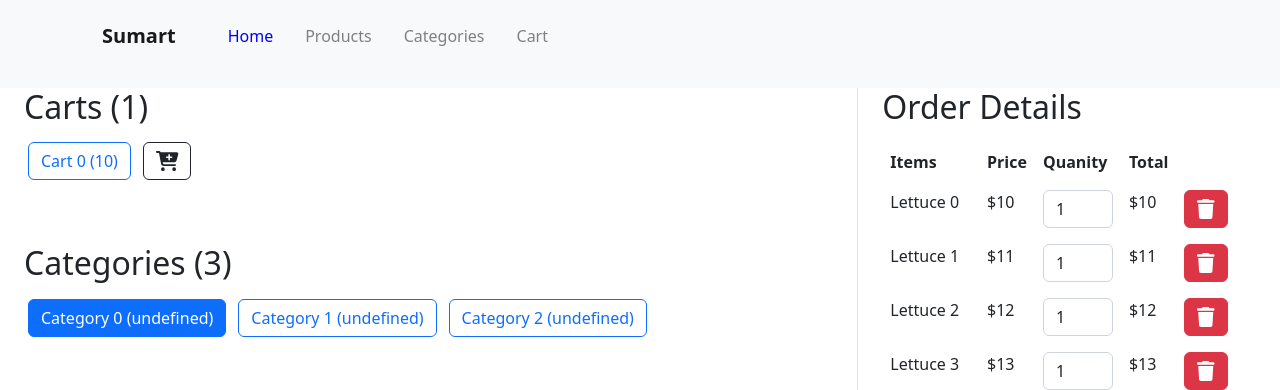
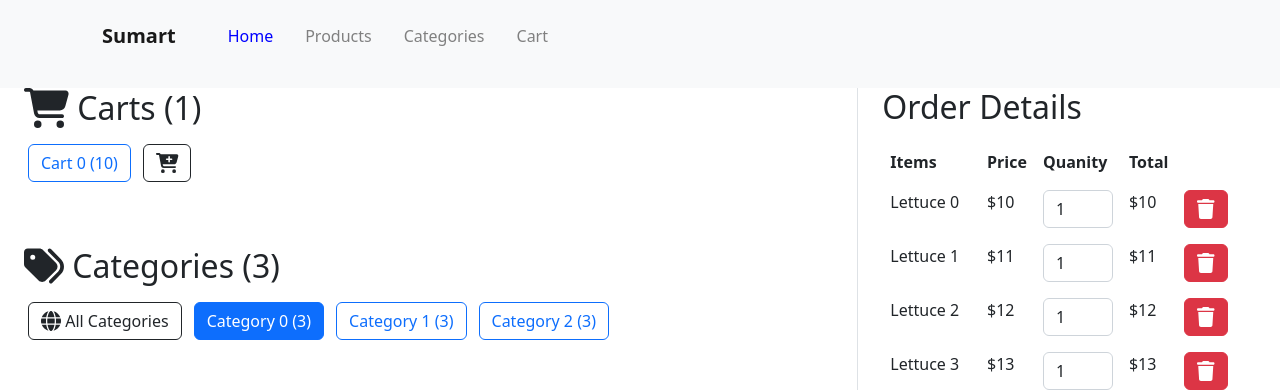
Before and after one commit to Maiiakal/supermarket-pos-system, a React (Create React App) app: page / in a window 1280 px wide. Shown: the top 390 px of the page. Built offline with nearby package versions, Linux system fonts and the light colour scheme.

Commit message:
icons added to cart page

```diff
--- a/src/features/cart/components/CartList.jsx
+++ b/src/features/cart/components/CartList.jsx
@@ -3,7 +3,7 @@ import Button from 'react-bootstrap/Button'
 import ToggleButton from 'react-bootstrap/ToggleButton'
 import ToggleButtonGroup from 'react-bootstrap/ToggleButtonGroup'
 import { FontAwesomeIcon } from '@fortawesome/react-fontawesome'
-import { faCartPlus } from '@fortawesome/free-solid-svg-icons'
+import { faCartPlus, faCartShopping } from '@fortawesome/free-solid-svg-icons'
 import './Cart.css'
 
 const cart = OrderGenerator(1)
@@ -11,7 +11,9 @@ const cart = OrderGenerator(1)
 export function CartList() {
   return (
     <div className="mb-5 ms-4">
-      <h2 className="mb-3"> Carts {'(' + cart.length + ')'}</h2>
+      <h2 className="mb-3"><FontAwesomeIcon icon={faCartShopping} size="lg" /> Carts {'(' + cart.length + ') '}
+
+      </h2>
       <div className="cartList-view">
         <ToggleButtonGroup type="radio" name="carts" defaultValue={0}>
           {cart.map((cart) => (
--- a/src/features/cart/components/CategoryList.jsx
+++ b/src/features/cart/components/CategoryList.jsx
@@ -1,18 +1,31 @@
 import { useSelector } from 'react-redux'
-import { OrderGenerator } from '../../Data'
 import Button from 'react-bootstrap/Button'
 import ToggleButton from 'react-bootstrap/ToggleButton'
 import ToggleButtonGroup from 'react-bootstrap/ToggleButtonGroup'
 import { FontAwesomeIcon } from '@fortawesome/react-fontawesome'
-import { faCartPlus } from '@fortawesome/free-solid-svg-icons'
+import { faGlobe, faBorderAll, faTags } from '@fortawesome/free-solid-svg-icons'
+
+//<FontAwesomeIcon icon="fa-sharp fa-solid fa-tags" />
 
 export function CategoryList() {
   const categoryList = useSelector((state) => state.categories.list)
 
   return (
     <div className="mb-5 ms-4">
-      <h2 className="mb-3"> Categories {'(' + categoryList.length + ')'}</h2>
+      <h2 className="mb-3"><FontAwesomeIcon icon={faTags} size="lg" /> Categories {'(' + categoryList.length + ')'}
+       </h2>
       <div className="cartList-view">
+        <Button
+          id="-1"
+          className="me-2 ms-1 mb-3 rounded-2"
+          variant="outline-dark"
+          value="-1"
+          onClick={(e) => {
+            // add new cart to list
+          }}
+        >
+         <FontAwesomeIcon icon={faGlobe} size="lg" /> All Categories
+        </Button>
         <ToggleButtonGroup type="radio" name="categories" defaultValue={0}>
           {categoryList.map((category) => (
             <ToggleButton
@@ -21,7 +34,7 @@ export function CategoryList() {
               variant="outline-primary"
               value={category.id}
             >
-              {category.name} {' (' + category.categoryList + ')'}
+              {category.name} {' (' + categoryList.length + ')'}
             </ToggleButton>
           ))}
         </ToggleButtonGroup>
```
